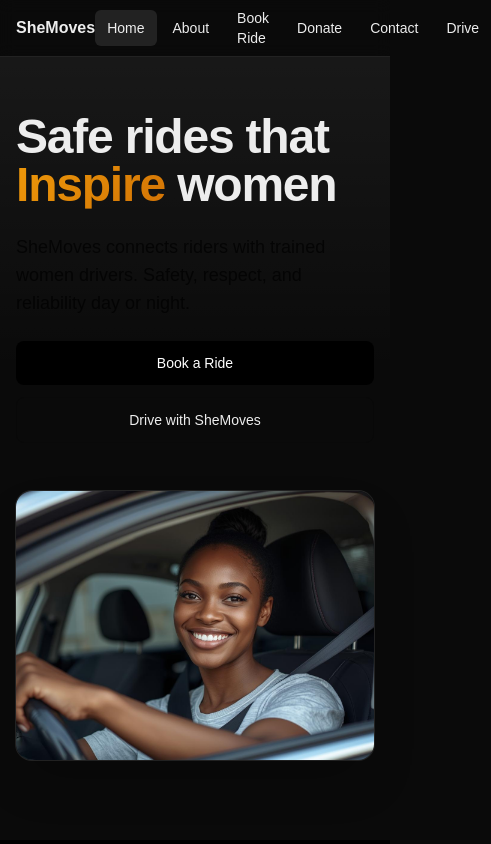
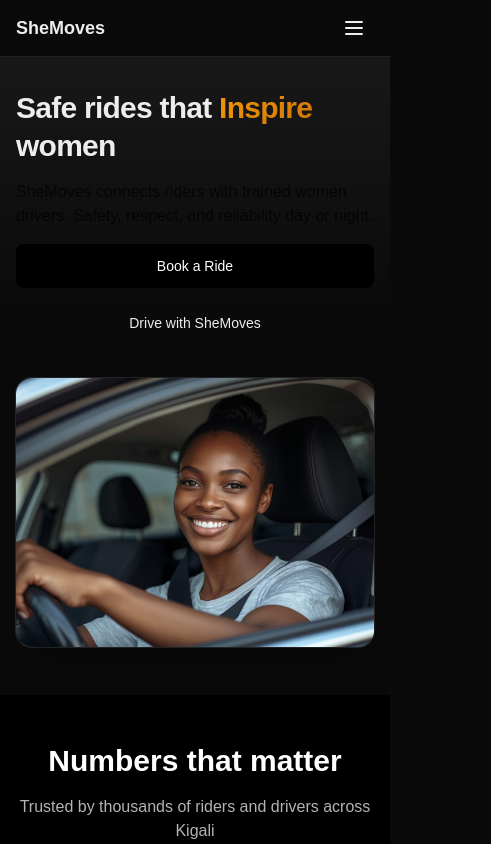
Before and after one commit to sheMovesKigali/portfolio, a Next.js app: page / in a window 390 px wide. Shown: the top 844 px of the page, 491 px wide, since content can reach past the window. Built offline with nearby package versions, Linux system fonts and the light colour scheme.

Commit message:
fix: added fix mobile

```diff
--- a/app/page.tsx
+++ b/app/page.tsx
@@ -7,16 +7,16 @@ export default function Home() {
   return (
     <>
       <section className="section-gradient">
-        <div className="mx-auto max-w-7xl px-4 sm:px-6 lg:px-8 pt-14 pb-20">
-          <div className="grid md:grid-cols-2 gap-12 items-center">
-            <div className="space-y-6">
+        <div className="mx-auto max-w-7xl px-4 sm:px-6 lg:px-8 pt-8 sm:pt-14 pb-12 sm:pb-20">
+          <div className="grid md:grid-cols-2 gap-8 md:gap-12 items-center">
+            <div className="space-y-4 sm:space-y-6">
               <AnimatedHeroText
                 staticText="Safe rides that"
                 rotatingWords={["Empower", "Protect", "Inspire", "Connect"]}
                 endingText="women"
-                className="text-5xl md:text-6xl font-bold tracking-tight"
+                className="text-3xl sm:text-4xl md:text-5xl lg:text-6xl font-bold tracking-tight leading-tight"
               />
-              <p className="text-black/70 dark:text-white/80 text-lg max-w-prose">SheMoves connects riders with trained women drivers. Safety, respect, and reliability day or night.</p>
+              <p className="text-black/70 dark:text-white/80 text-base sm:text-lg max-w-prose">SheMoves connects riders with trained women drivers. Safety, respect, and reliability day or night.</p>
               <div className="flex flex-col sm:flex-row gap-3">
                 <Link href="/book" className="inline-flex items-center justify-center rounded-lg bg-black text-white px-6 py-3 text-sm font-medium hover:bg-black/90">Book a Ride</Link>
                 <Link href="/drive" className="inline-flex items-center justify-center rounded-lg border border-black/15 dark:border-white/20 px-6 py-3 text-sm font-medium hover:bg-white/5">Drive with SheMoves</Link>
--- a/components/Navbar.tsx
+++ b/components/Navbar.tsx
@@ -1,24 +1,48 @@
 "use client";
 import Link from "next/link";
 import { usePathname } from "next/navigation";
+import { useState } from "react";
 
-function NavLink({ href, label }: { href: string; label: string }) {
+function NavLink({ href, label, onClick, mobile }: { href: string; label: string; onClick?: () => void; mobile?: boolean }) {
     const pathname = usePathname();
     const isActive = pathname === href;
+
+    if (mobile) {
+        return (
+            <Link
+                href={href}
+                onClick={onClick}
+                className={`block px-4 py-3 rounded-lg text-base font-medium hover:bg-white/10 transition-colors ${
+                    isActive ? "bg-white/10 text-amber-400" : ""
+                }`}
+            >
+                {label}
+            </Link>
+        );
+    }
+
     return (
-        <Link href={href} className={`px-3 py-2 rounded-md text-sm font-medium hover:bg-white/10 ${isActive ? "bg-white/10" : ""}`}>
+        <Link
+            href={href}
+            onClick={onClick}
+            className={`px-3 py-2 rounded-md text-sm font-medium hover:bg-white/10 transition-colors ${isActive ? "bg-white/10" : ""}`}
+        >
             {label}
         </Link>
     );
 }
 
 export default function Navbar() {
+    const [mobileMenuOpen, setMobileMenuOpen] = useState(false);
+
     return (
         <header className="sticky top-0 z-50 backdrop-blur bg-neutral-950/70 border-b border-white/10">
             <div className="mx-auto max-w-7xl px-4 sm:px-6 lg:px-8">
                 <div className="flex h-14 items-center justify-between">
-                    <Link href="/" className="font-semibold">SheMoves</Link>
-                    <nav className="flex items-center gap-1">
+                    <Link href="/" className="font-semibold text-lg">SheMoves</Link>
+
+                    {/* Desktop Navigation */}
+                    <nav className="hidden md:flex items-center gap-1">
                         <NavLink href="/" label="Home" />
                         <NavLink href="/about" label="About" />
                         <NavLink href="/book" label="Book Ride" />
@@ -26,7 +50,38 @@ export default function Navbar() {
                         <NavLink href="/contact" label="Contact" />
                         <NavLink href="/drive" label="Drive" />
                     </nav>
+
+                    {/* Mobile Menu Button */}
+                    <button
+                        onClick={() => setMobileMenuOpen(!mobileMenuOpen)}
+                        className="md:hidden p-2 rounded-md hover:bg-white/10 transition-colors"
+                        aria-label="Toggle menu"
+                    >
+                        {mobileMenuOpen ? (
+                            <svg className="w-6 h-6" fill="none" stroke="currentColor" viewBox="0 0 24 24">
+                                <path strokeLinecap="round" strokeLinejoin="round" strokeWidth={2} d="M6 18L18 6M6 6l12 12" />
+                            </svg>
+                        ) : (
+                            <svg className="w-6 h-6" fill="none" stroke="currentColor" viewBox="0 0 24 24">
+                                <path strokeLinecap="round" strokeLinejoin="round" strokeWidth={2} d="M4 6h16M4 12h16M4 18h16" />
+                            </svg>
+                        )}
+                    </button>
                 </div>
+
+                {/* Mobile Navigation */}
+                {mobileMenuOpen && (
+                    <nav className="md:hidden pb-4 pt-3 border-t border-white/10 animate-in slide-in-from-top-2 duration-200">
+                        <div className="flex flex-col space-y-1">
+                            <NavLink href="/" label="Home" onClick={() => setMobileMenuOpen(false)} mobile />
+                            <NavLink href="/about" label="About" onClick={() => setMobileMenuOpen(false)} mobile />
+                            <NavLink href="/book" label="Book Ride" onClick={() => setMobileMenuOpen(false)} mobile />
+                            <NavLink href="/donate" label="Donate" onClick={() => setMobileMenuOpen(false)} mobile />
+                            <NavLink href="/contact" label="Contact" onClick={() => setMobileMenuOpen(false)} mobile />
+                            <NavLink href="/drive" label="Drive" onClick={() => setMobileMenuOpen(false)} mobile />
+                        </div>
+                    </nav>
+                )}
             </div>
         </header>
     );
```
